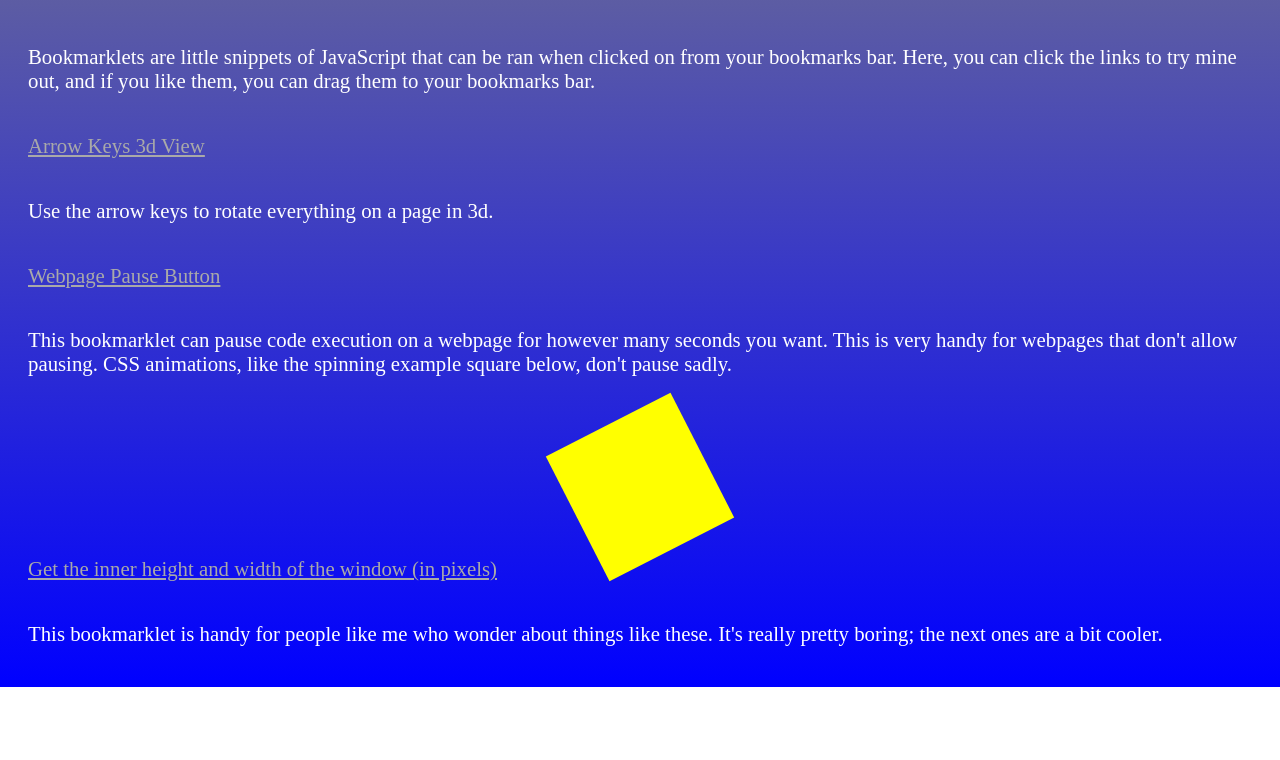
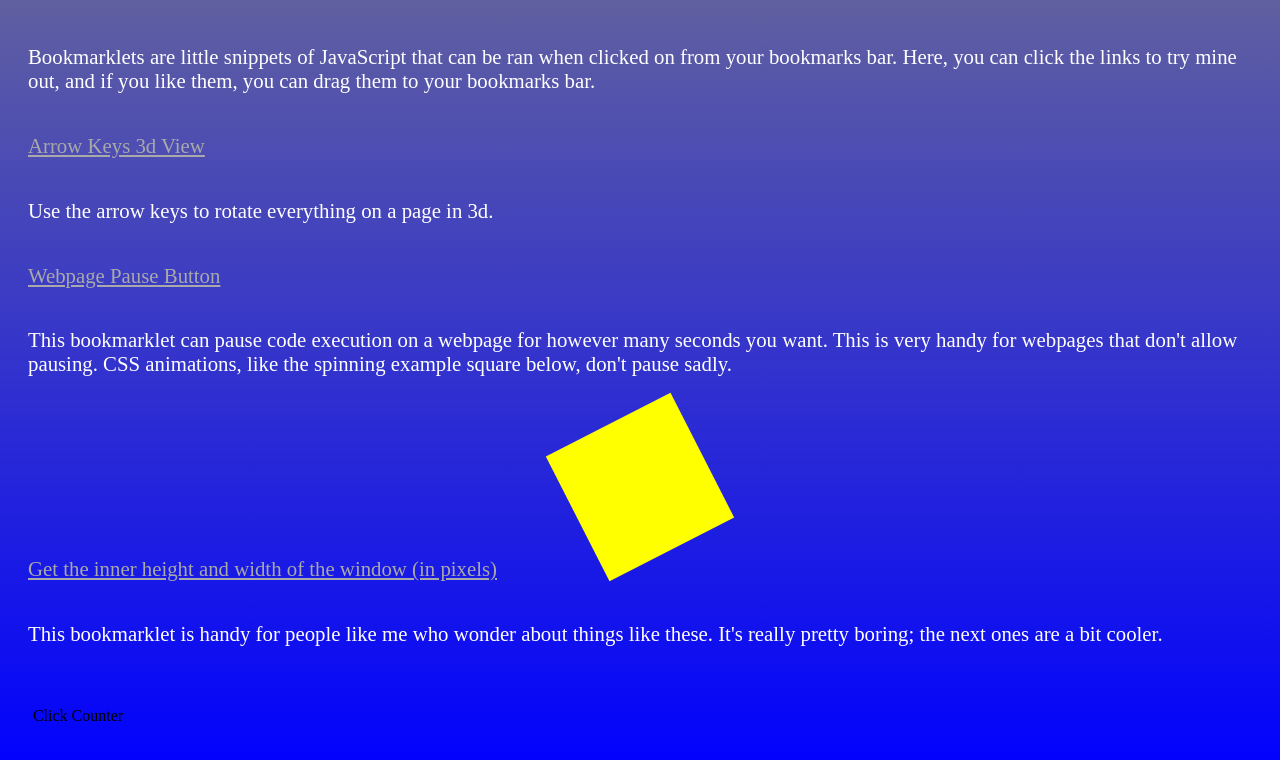
Before and after one commit to hi7373/grayblue, a plain HTML site: page index.html in a window 1280 px wide. Shown: the part 264-1024 px from the top of the page. Before the commit the page ends 951 px from the top, so only its background shows below. Drawn offline with Linux system fonts and the light colour scheme.

Commit message:
Update index.html

```diff
--- a/index.html
+++ b/index.html
@@ -10,6 +10,8 @@
   <div id = "square" class = "square"></div>
   <a class = "link" href = "javascript:alert(window.innerHeight); alert(window.innerWidth);">Get the inner height and width of the window (in pixels)</a>
   <p class = "paragraph">This bookmarklet is handy for people like me who wonder about things like these. It's really pretty boring; the next ones are a bit cooler.</p>
+  <div id = "clicker" class = "button">Click Counter</div>
+
 </body>
 <style>
   .heading{
@@ -42,6 +44,12 @@
     animation-iteration-count: infinite;
     padding: 20px;
   }
+  .button{
+    width:100px;
+    height:40px;
+    text-align:center;
+    padding:20px;
+  }
   @keyframes spin{
     from {transform: rotate(0deg);}
     to {transform: rotate(360deg);}
```
